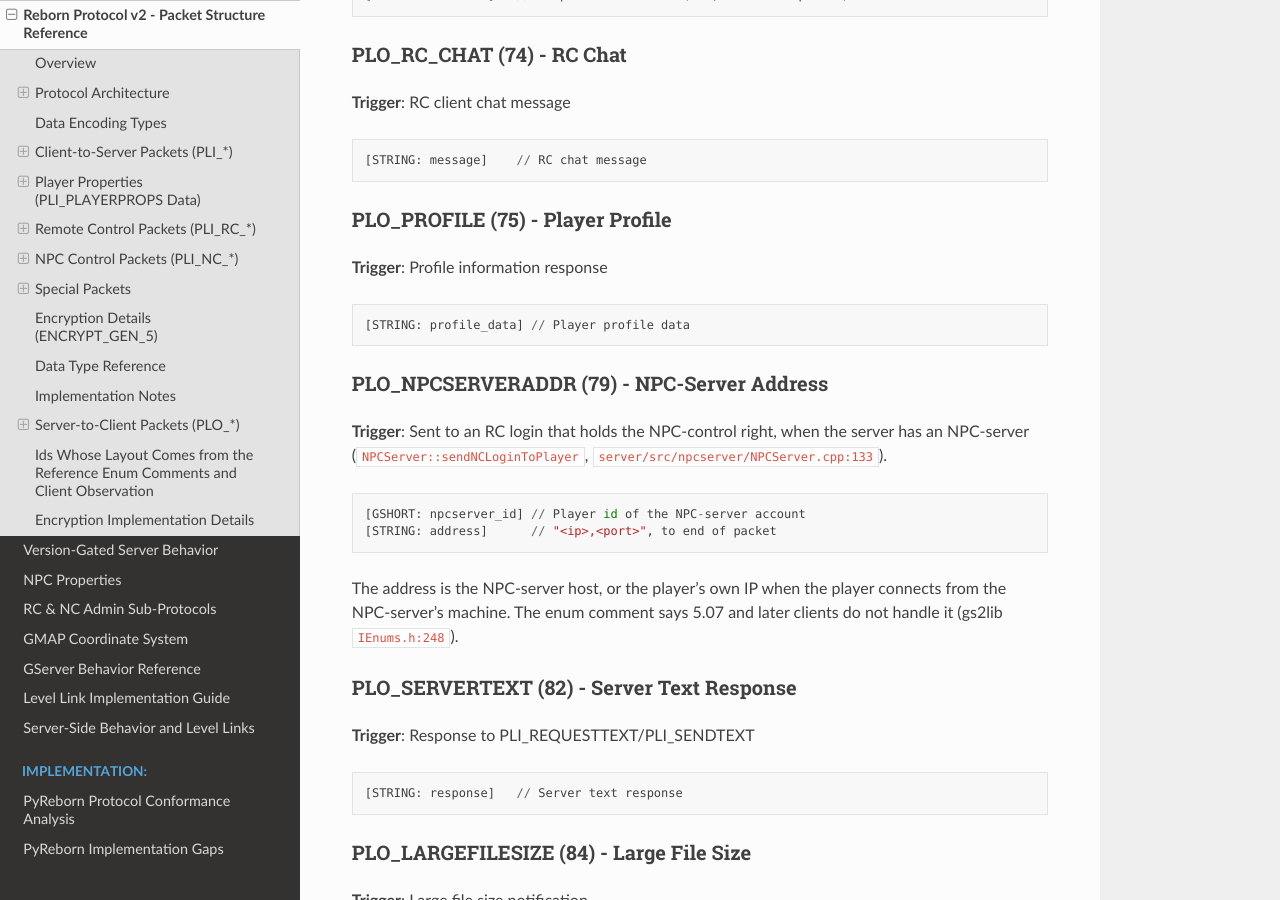
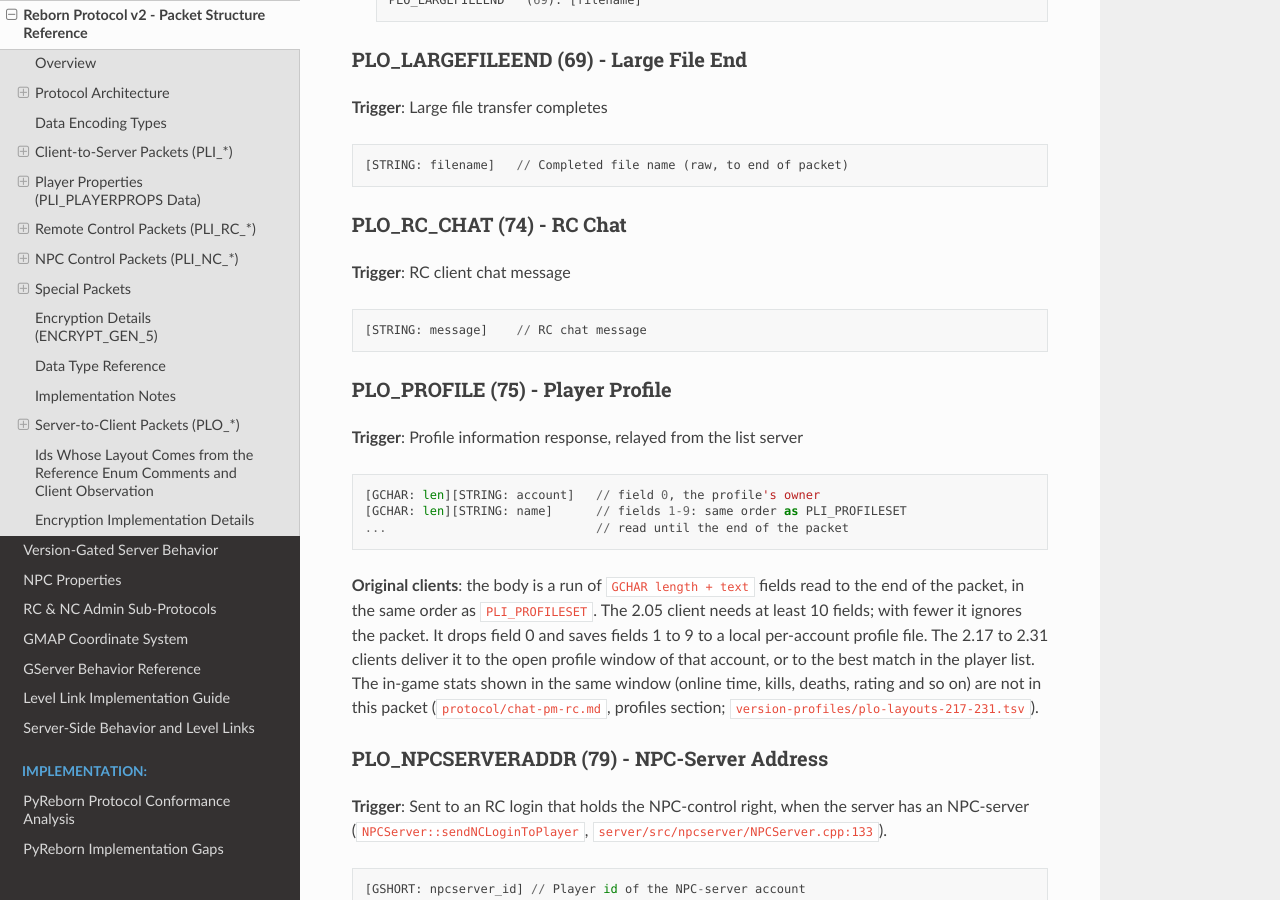
Before and after one commit to hosler/reborn-protocol-docs, a Sphinx documentation site: the page built from docs/protocol/packet-structures.md, in a window 1280 px wide and 900 px high, scrolled down 45780 px. Built offline with Sphinx 7.4.7 and the Read the Docs theme 3.1.0, drawn with Linux system fonts in a browser that asks for light colours; some of the changed text lies outside the part shown.

Commit message:
Profiles: the PLO_PROFILE field layout and what the original clients send
Co-Authored-By: Claude Opus 5.5 <noreply@anthropic.com>
Claude-Session: https://claude.ai/code/session_01UG2Sqj3AfdfVRC86AzKWQa

````diff
--- a/docs/protocol/packet-structures.md
+++ b/docs/protocol/packet-structures.md
@@ -614,6 +614,13 @@ profile fields.
 account name matches. Otherwise it forwards the whole packet, id byte included, to the
 list server as `SVO_SETPROF`. The list server skips the id byte and reads the nine
 length-prefixed fields above (`graal-serverlist/server/src/ServerConnection.cpp:904-926`).
+
+**Original clients** (1.39 and later; not 6.03r7): the 2.05 client fills the fields from the
+profile window, each trimmed. Field 3 (gender) is `-`, `male` or `female`; field 5 is an ICQ
+number in that build. The quote is the quote box's lines joined with spaces and cut to 220
+characters. The Send button also works in **another** online player's profile window, and
+then field 0 is that player's account. That is why the reference's account check matters:
+a server must not take field 0 as proof of who is editing ([`protocol/chat-pm-rc.md`](https://github.com/squirelworks/Graal_analysis/blob/main/protocol/chat-pm-rc.md)).
 
 ## Player Properties (PLI_PLAYERPROPS Data)
 
@@ -1826,10 +1833,20 @@ only when the `sendplayertriggers` option is on (the default).
 ```
 
 ### PLO_PROFILE (75) - Player Profile
-**Trigger**: Profile information response
-```
-[STRING: profile_data] // Player profile data
-```
+**Trigger**: Profile information response, relayed from the list server
+```
+[GCHAR: len][STRING: account]   // field 0, the profile's owner
+[GCHAR: len][STRING: name]      // fields 1-9: same order as PLI_PROFILESET
+...                             // read until the end of the packet
+```
+
+**Original clients**: the body is a run of `GCHAR length + text` fields read to the end of
+the packet, in the same order as `PLI_PROFILESET`. The 2.05 client needs at least 10 fields;
+with fewer it ignores the packet. It drops field 0 and saves fields 1 to 9 to a local
+per-account profile file. The 2.17 to 2.31 clients deliver it to the open profile window
+of that account, or to the best match in the player list. The in-game stats shown in the
+same window (online time, kills, deaths, rating and so on) are not in this packet
+([`protocol/chat-pm-rc.md`](https://github.com/squirelworks/Graal_analysis/blob/main/protocol/chat-pm-rc.md), profiles section; [`version-profiles/plo-layouts-217-231.tsv`](https://github.com/squirelworks/Graal_analysis/blob/main/version-profiles/plo-layouts-217-231.tsv)).
 
 ### PLO_NPCSERVERADDR (79) - NPC-Server Address
 **Trigger**: Sent to an RC login that holds the NPC-control right, when the server has an
````
